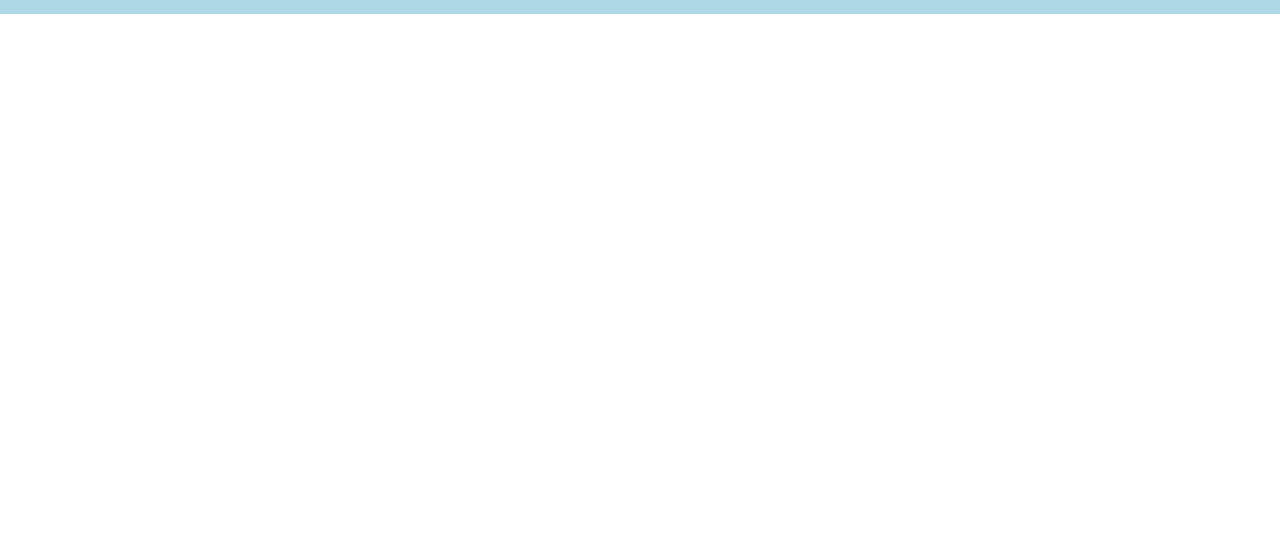
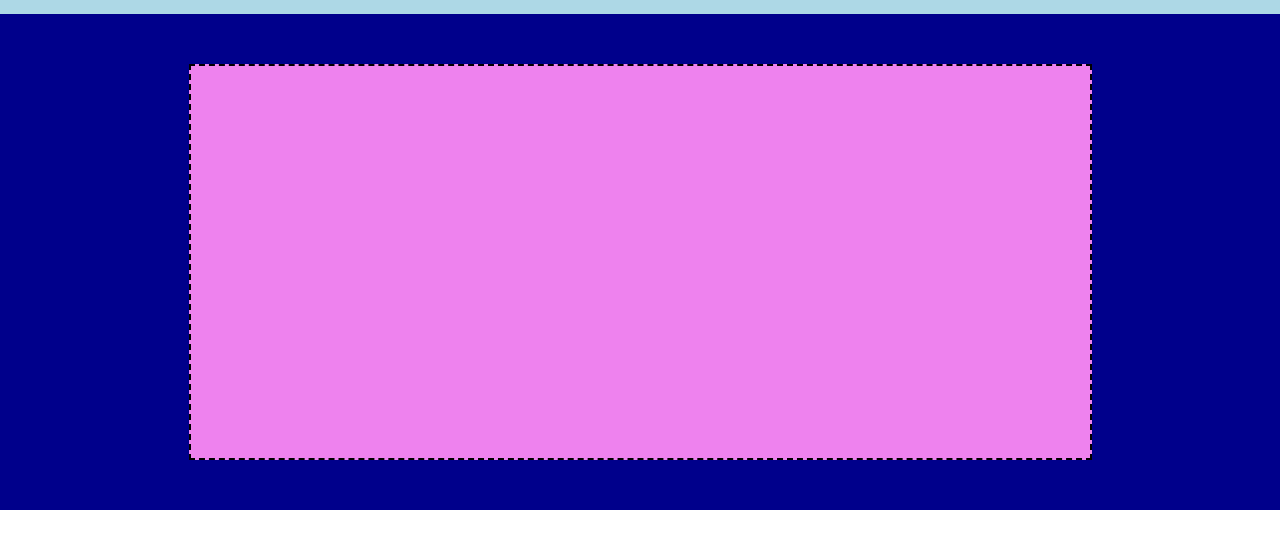
Before and after one commit to FedeViga/htmlcss-struttura-discord, a plain HTML site: page index.html in a window 1280 px wide. Shown: the part 70-618 px from the top of the page. Drawn offline with Linux system fonts and the light colour scheme.

Commit message:
completato header

```diff
--- a/css/style.css
+++ b/css/style.css
@@ -51,3 +51,20 @@ nav .login {
     text-align: right;
 }
 /* fine nav */
+
+/* header */
+#hero {
+    background-color: #00008b;
+    padding: 50px 20px;
+}
+
+.container-small {
+    background-color: #ee82ee;
+    border: 2px dashed black;
+    height: 396px;
+    /* test */
+
+    max-width: 903px;
+    margin: auto;
+}
+/* fine header */
--- a/index.html
+++ b/index.html
@@ -42,6 +42,14 @@
 
         </nav>
 
+        <div id="hero">
+
+            <div class="container-small">
+
+            </div>
+
+        </div>
+
     </header>
 
 </body>
```
